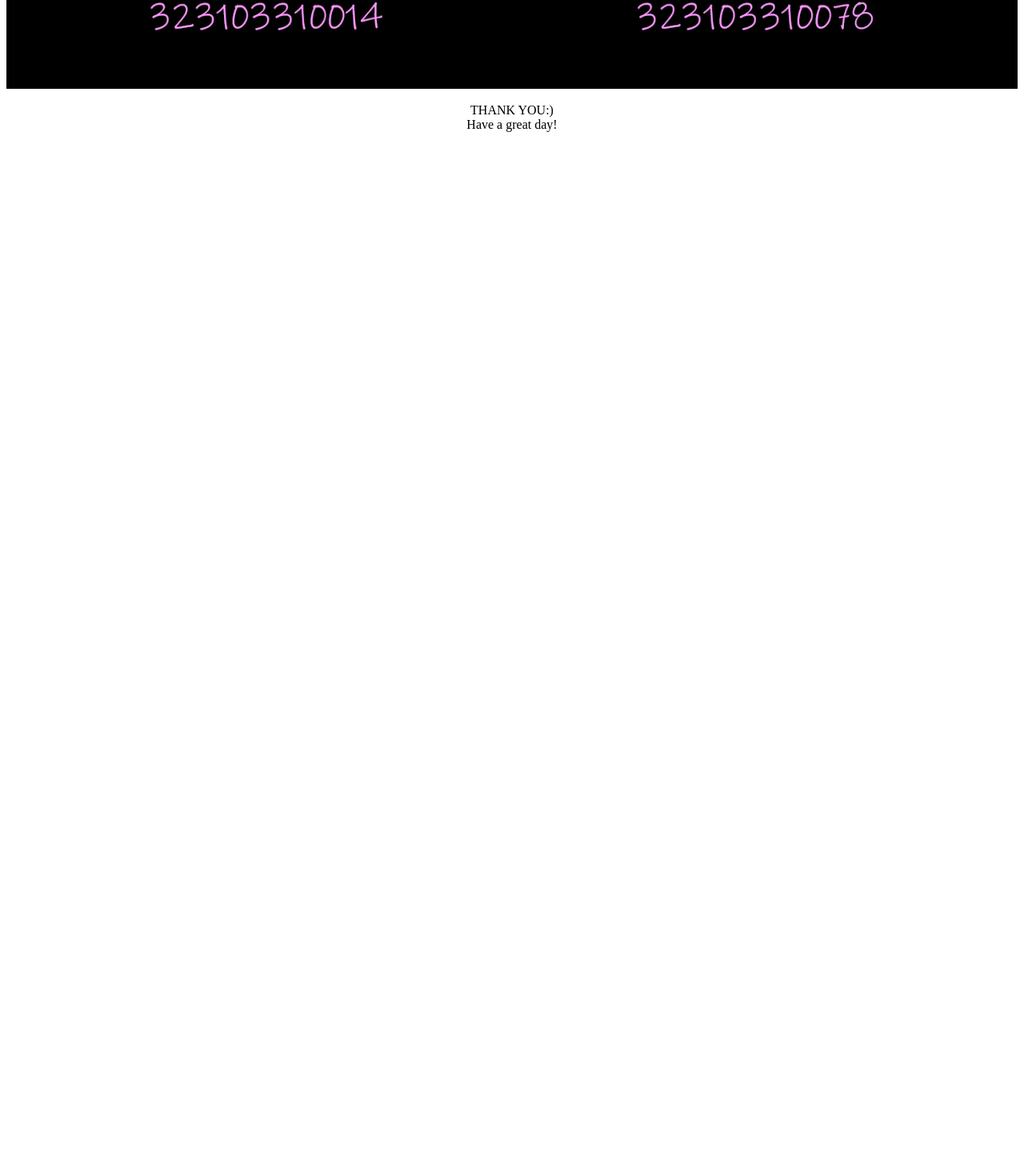
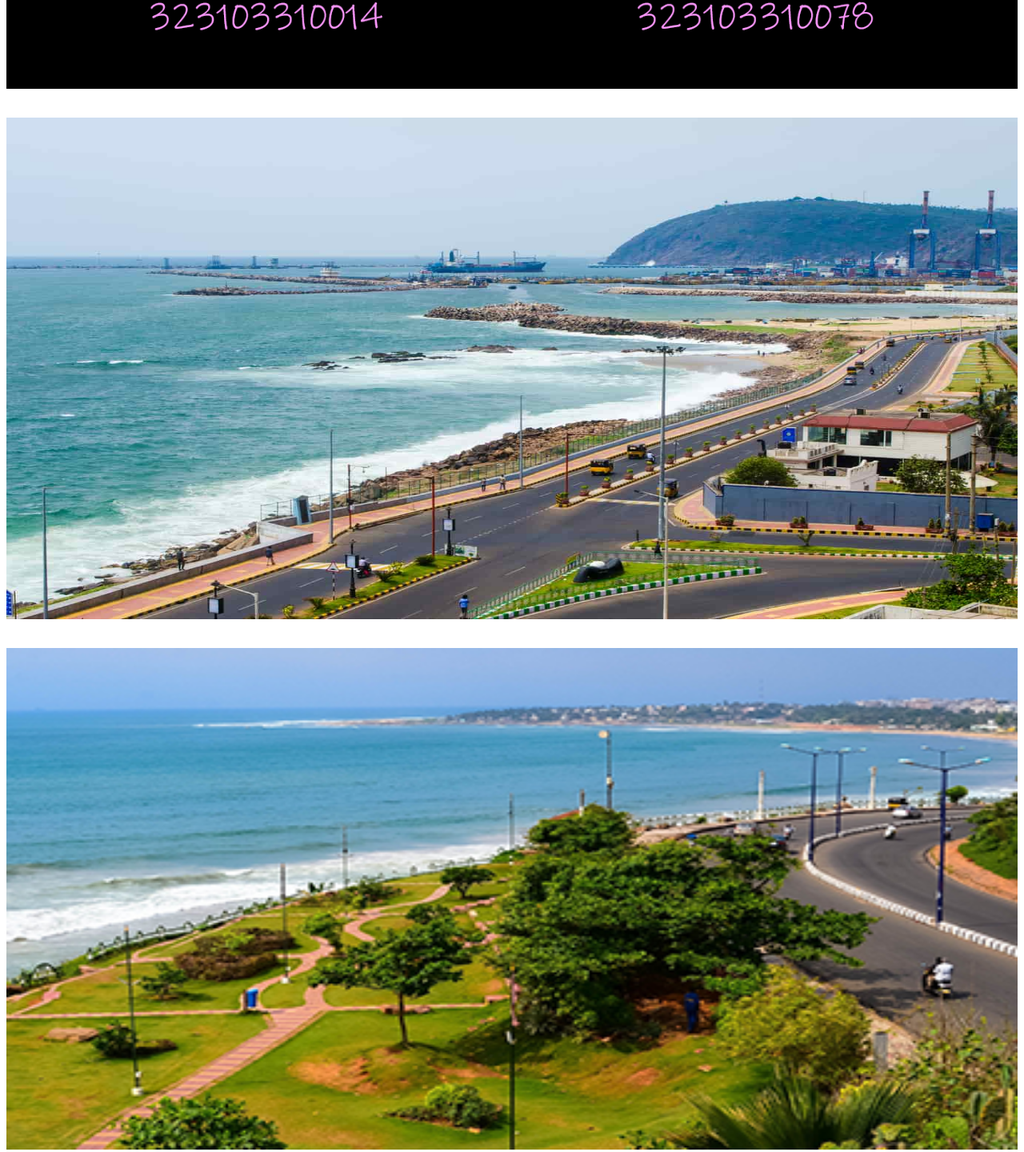
Before and after one commit to hasinigolla/myweb, a plain HTML site: page index.html in a window 1280 px wide. Shown: the part 7064-8504 px from the top of the page at 80% size. Before the commit the page ends 7237 px from the top, so only its background shows below. Drawn offline with Linux system fonts and the light colour scheme.

Commit message:
added three images of my hometown

```diff
--- a/index.html
+++ b/index.html
@@ -25,6 +25,12 @@
 	<b> <big> <center> CREDITS: </center> </big> </b> <br>
 	<br>
 	<center> <img width="100%" height="80%" src="credits.png"> </center> <br>
+	<br>
+	<center> <img width="100%" height="80%" src="htown1.jpg"> </center><br>
+	<br>
+	<center> <img width="100%" height="80%" src="htown2.png"> </center><br>
+	<br>
+	<center> <img width="100%" height="80%" src="htown3.jpeg"> </center><br>
 	<center> THANK YOU:) </center>
 	<center> Have a great day! </center>
 	</body>
```
Also changed, not shown: htown1.jpg (added), htown2.png (added), htown3.jpeg (added).
